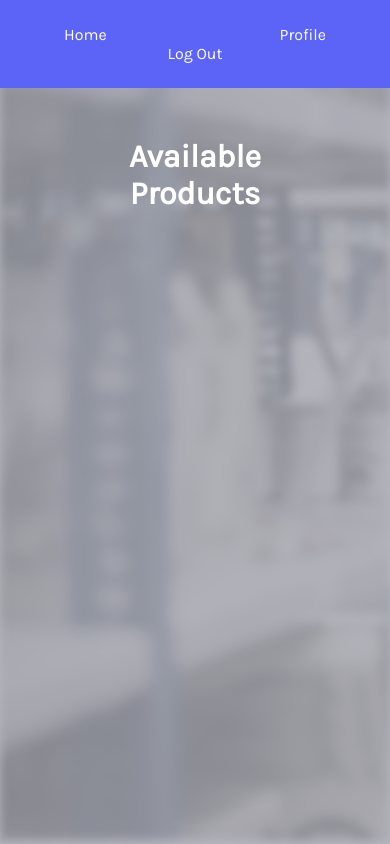
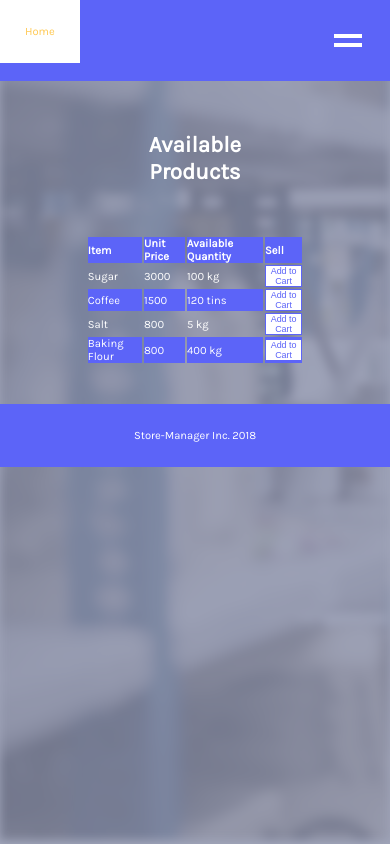
Before and after one commit to BarnaTB/Store-Manager, a plain HTML site: page templates/home.html in a window 390 px wide. Drawn offline with Linux system fonts and the light colour scheme.

Commit message:
ft(Attendant and owner should be able to view all available products and their details.): Commit to deliver a feature that enables a store owner and attendant to view all available products and their details. [Deliver 161085922 161085739]

```diff
--- /dev/null
+++ b/script/script.js
@@ -0,0 +1,9 @@
+function bars(bar) {
+    bar.classList.toggle("change")
+    var x = document.getElementById("my-top-nav")
+    if (x.className === "topnav") {
+        x.className += " responsive"
+    } else {
+        x.className = "topnav"
+    }
+}
--- a/static/home.css
+++ b/static/home.css
@@ -22,22 +22,22 @@ body {
 
     margin-top: -1%;
 
-    -webkit-filter: blur(5px) grayscale(100%);
-    -moz-filter: blur(5px) grayscale(100%);
-    -o-filter: blur(5px) grayscale(100%);
-    -ms-filter: blur(5px) grayscale(100%);
-    filter: blur(5px) grayscale(80%);
+    -webkit-filter: blur(5px) grayscale(70%);
+    -moz-filter: blur(5px) grayscale(70%);
+    -o-filter: blur(5px) grayscale(70%);
+    -ms-filter: blur(5px) grayscale(70%);
+    filter: blur(5px) grayscale(70%);
 }
 
 .tinted-image {
-    z-index: 1000;
+    z-index: 1;
     height: 100%;
     width: 100%;
     position: fixed;
     overflow: auto;
     top: 0px;
     left: 0px;
-    background: rgba(164, 166, 175, 0.822);
+    background: rgba(139, 145, 170, 0.822);
     background-size: 100%;
 }
 
@@ -56,24 +56,35 @@ body {
     margin: 0 auto;
 }
 
-nav,
-nav a {
+.nav-bar {
     background-color: #5c64f8;
-    color: #ffffff;
-    padding: 25px;
-    text-decoration: none;
+    overflow: hidden;
     margin: 0;
 }
 
-nav a:hover {
+.nav-bar a {
+    padding: 25px;
+    float: left;
+    text-align: center;
+    color: #ffffff;
+}
+
+.nav-bar a:hover {
+    background-color: #ffffff;
+    cursor: pointer;
     color: #5c64f8;
-    cursor: pointer;
-    background-color: #ffffff;
+}
+
+#active {
+    color: rgb(255, 200, 80);
+}
+
+.nav-bar .icon {
+    display: none;
 }
 
 h1 {
     color: #ffffff;
-    /* opacity: 0.7; */
     border-radius: 15px;
     width: 60%;
     margin: auto;
@@ -82,3 +93,140 @@ h1 {
     font-size: 2em;
     padding: 30px;
 }
+
+table {
+    color: #ffffff;
+    margin: auto;
+    text-align: left;
+    width: 70%;
+}
+
+th,
+tr:nth-child(even) {
+    background-color: #5c64f8;
+}
+
+th,
+td {
+    padding: 13px;
+}
+
+td button {
+    padding: 12px;
+    background-color: #ffffff;
+    border: 1px solid #5c64f8;
+    color: #5c64f8;
+    outline: none;
+}
+
+td button:hover {
+    background-color: #5c64f8;
+    color: rgb(255, 200, 80);
+    border: 1px solid rgb(255, 200, 80);
+    cursor: pointer;
+    transition: 0.7s;
+}
+
+a {
+    text-decoration: none;
+}
+
+footer {
+    color: #ffffff;
+    background-color: #5c64f8;
+    margin-top: 10%;
+    padding: 25px;
+}
+
+@media only screen and (max-width: 768px) {
+
+    th,
+    td {
+        padding: 3px;
+    }
+
+    td button {
+        padding: 3px;
+    }
+}
+
+@media only screen and (max-width: 425px) {
+    body {
+        font-size: 0.7em;
+    }
+
+    th,
+    td {
+        padding: 0px;
+    }
+
+    td button {
+        padding: 0px;
+        font-size: 0.8em;
+    }
+
+    .topnav a:not(:first-child) {
+        display: none;
+    }
+
+    .topnav a.icon {
+        float: right;
+        display: block;
+    }
+
+    .topnav.responsive {
+        position: relative;
+    }
+
+    .topnav.responsive a.icon {
+        position: absolute;
+        right: 0;
+        top: 0;
+    }
+
+    .topnav.responsive a {
+        float: none;
+        display: block;
+        text-align: left;
+    }
+
+    .topnav a .container {
+        background-color: #ffffff;
+    }
+
+    .bar1,
+    .bar2,
+    .bar3 {
+        width: 35px;
+        height: 5px;
+        background-color: #5c64f8;
+        margin: 4px 0;
+        transition: 0.4s;
+    }
+
+    .change .bar1 {
+        -webkit-transform: rotate(-45deg) translate(-9px, 6px);
+        transform: rotate(-45deg) translate(-9px, 6px);
+    }
+
+    .change .bar2 {
+        opacity: 0;
+    }
+
+    .change .bar3 {
+        -webkit-transform: rotate(45deg) translate(-8px, -8px);
+        transform: rotate(45deg) translate(-8px, -8px);
+    }
+
+    /* .container .bar1:hover {
+        background-color: #5c64f8;
+    }
+
+    .container .bar2:hover {
+        background-color: #5c64f8;
+    }
+
+    .container .bar3:hover {
+        background-color: #5c64f8;
+    } */
+}
--- a/static/main.css
+++ b/static/main.css
@@ -18,9 +18,9 @@ body {
     background-image: url('../images/background.png');
     width: 100%;
     height: 100%;
-    background-size: 100%;
+    background-size: cover;
 
-    margin-top: -10%;
+    margin-top: -5%;
 
     -webkit-filter: blur(5px);
     -moz-filter: blur(5px);
@@ -38,11 +38,34 @@ body {
     margin-right: 20px;
 }
 
+.tinted-image {
+    z-index: 1000;
+    height: 100%;
+    width: 100%;
+    position: fixed;
+    overflow: auto;
+    top: 0px;
+    left: 0px;
+    background: rgba(164, 166, 175, 0.822);
+    background-size: 100%;
+}
+
+h1 {
+    color: #ffffff;
+    border-radius: 15px;
+    width: 60%;
+    margin: auto;
+    margin-bottom: 5%;
+    font-size: 2em;
+    padding: 30px;
+}
+
 .container {
     width: 60%;
     margin: auto;
     opacity: 0.7;
-    margin-top: 10%;
+    margin-top: 5%;
+    margin-bottom: 5%;
 }
 
 input {
--- a/templates/home.html
+++ b/templates/home.html
@@ -14,20 +14,65 @@
     <div class="background-image"></div>
     <div class="tinted-image"></div>
     <div class="content">
-        <nav class="nav-bar">
-            <a href="#" class="active">Home</a>
-            <a href="#">Products</a>
-            <a href="#">Profile</a>
-            <a href="../templates/login.html">Log Out</a>
-        </nav>
+        <div class="nav-bar">
+            <div class="topnav" id="my-top-nav">
+                <a href="home.html" id="active">Home</a>
+                <a href="#">Products</a>
+                <a href="#">Profile</a>
+                <a href="../templates/login.html">Log Out</a>
+                <a href="javascript:void(0);" class="icon" onclick="bars(this)">
+                    <div class="container" onclick="">
+                        <div class="bar1"></div>
+                        <div class="bar2"></div>
+                        <div class="bar3"></div>
+                    </div>
+                </a>
+            </div>
+        </div>
         <div class="container">
             <h1>Available Products</h1>
             <div class="products">
-
+                <table>
+                    <thead>
+                        <th>Item</th>
+                        <th>Unit Price</th>
+                        <th>Available Quantity</th>
+                        <th>Sell</th>
+                    </thead>
+                    <tr>
+                        <td>Sugar</td>
+                        <td>3000</td>
+                        <td>100 kg</td>
+                        <td><button type="submit">Add to Cart</button></td>
+                    </tr>
+                    <tr>
+                        <td>Coffee</td>
+                        <td>1500</td>
+                        <td>120 tins</td>
+                        <td><button type="submit">Add to Cart</button></td>
+                    </tr>
+                    <tr>
+                        <td>Salt</td>
+                        <td>800</td>
+                        <td>5 kg</td>
+                        <td><button type="submit">Add to Cart</button></td>
+                    </tr>
+                    <tr>
+                        <td>Baking Flour</td>
+                        <td>800</td>
+                        <td>400 kg</td>
+                        <td><button type="submit">Add to Cart</button></td>
+                    </tr>
+                </table>
             </div>
         </div>
+        <div>
+            <footer>
+                Store-Manager Inc. 2018
+            </footer>
+        </div>
     </div>
-
+    <script src="../script/script.js"></script>
 </body>
 
 </html>
```
Also changed, not shown: index.html (+1 -0 lines), templates/login.html (+2 -1 lines).
